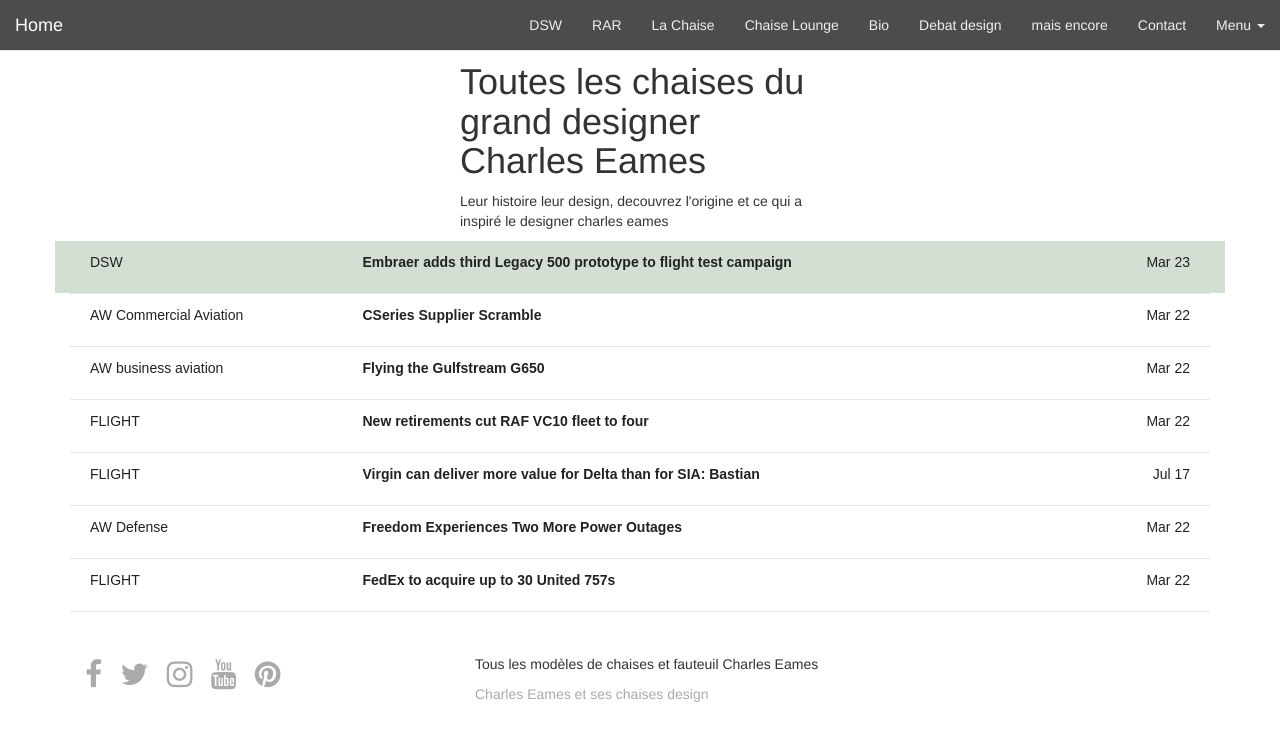
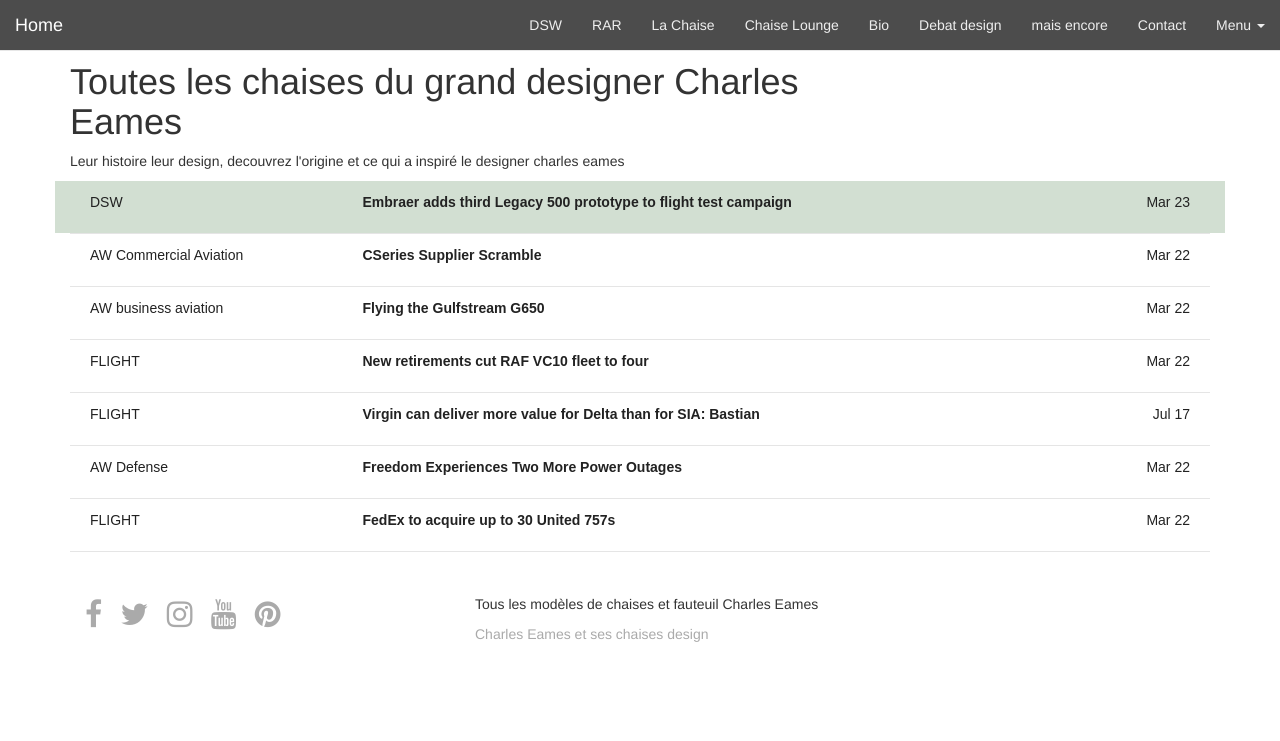
Before and after one commit to peterzimt/chaiseeames, a Jekyll site: the page built from index.html, in a window 1280 px wide. Shown: the top 741 px of the page. Built offline with Jekyll 4.4.1, drawn with Linux system fonts in a browser that asks for light colours; nearby versions of some CDN libraries; Markdown is read by kramdown in place of the engine named in the settings.

Commit message:
Change header title

```diff
--- a/index.html
+++ b/index.html
@@ -10,7 +10,7 @@
 
 <div class="container">
 <div class="row">
-<div class="col-md-4 col-md-offset-4">
+<div class="col-md-8">
 
 <h1>Toutes les chaises du grand designer Charles Eames</h1>
 <p> Leur histoire leur design, decouvrez l'origine et ce qui a inspiré le designer charles eames </p>
```
